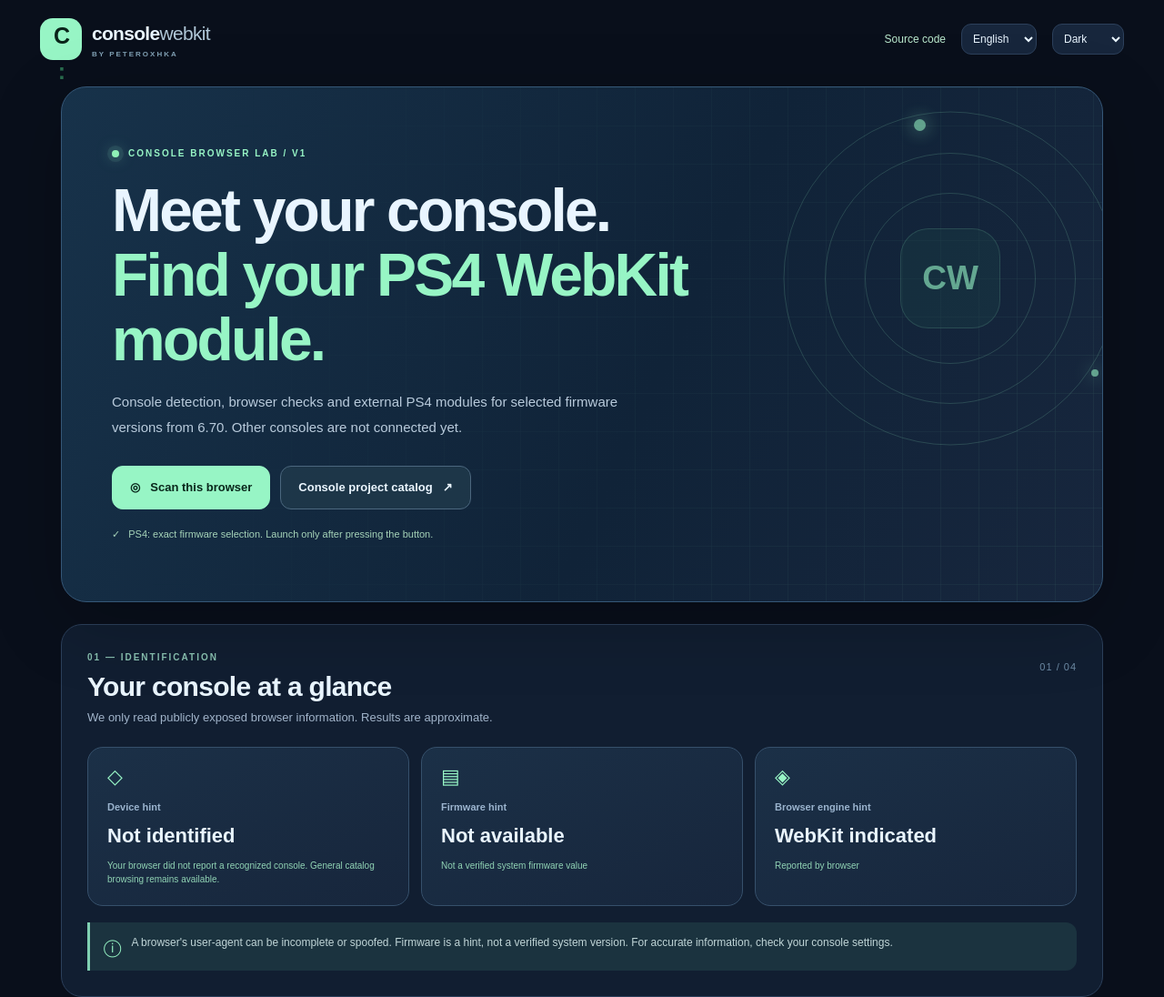
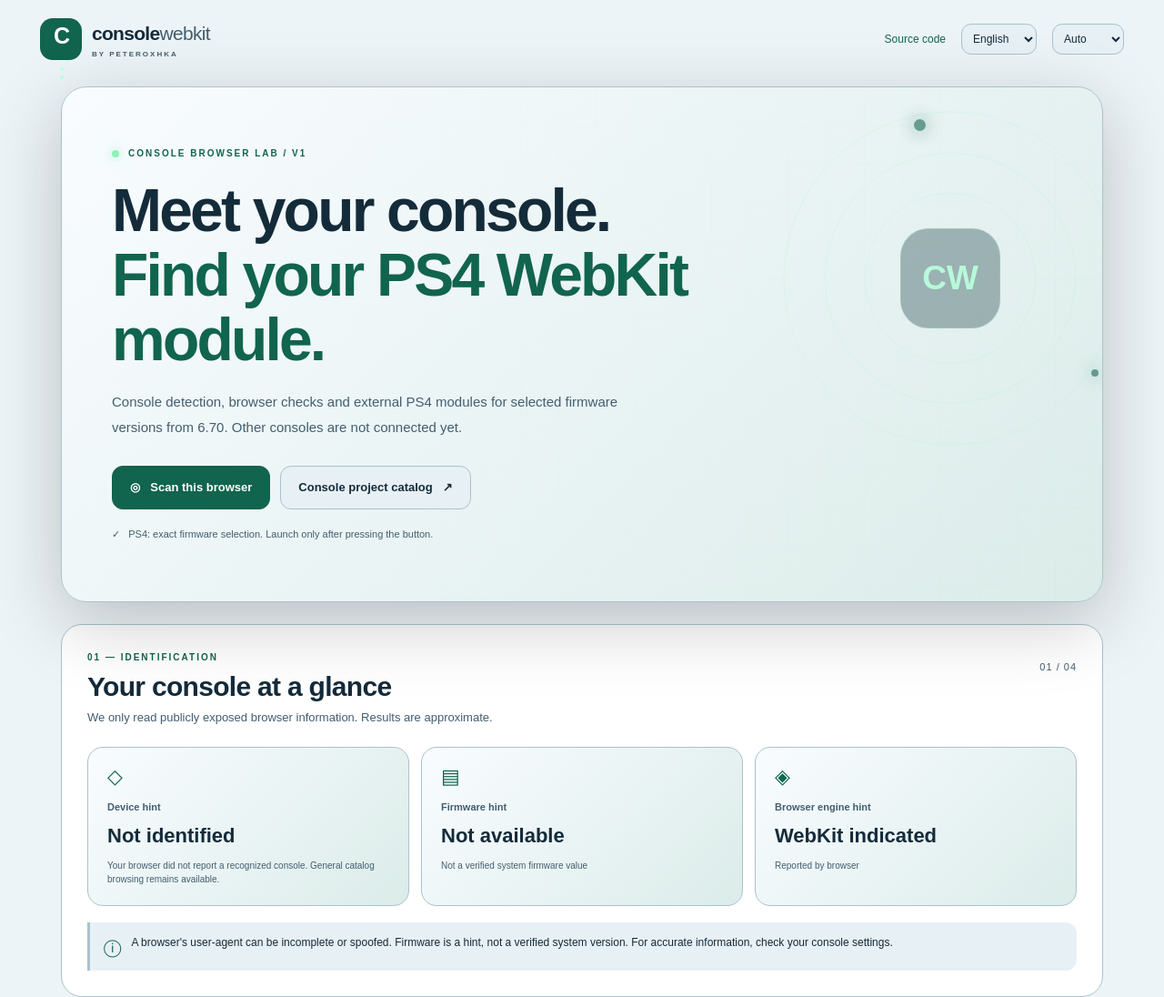
Before and after one commit to Peteroxhka/ConsoleWebKit, a plain HTML site: page index.html in a window 1280 px wide. Shown: the top 1096 px of the page at 91% size. Drawn offline with Linux system fonts and the light colour scheme.

Commit message:
Follow device color scheme in Auto theme

```diff
--- a/app.js
+++ b/app.js
@@ -109,6 +109,8 @@
  labels.ru.languageLabel="Язык";
  labels.en.themeLabel="Theme";
  labels.ru.themeLabel="Тема";
+ labels.en.themeAuto="Auto";
+ labels.ru.themeAuto="Авто";
  labels.en.themeDark="Dark";
  labels.ru.themeDark="Тёмная";
  labels.en.themeLight="Light";
@@ -228,19 +230,27 @@
   capabilities=hintCapabilities();
   drawAll();
  }
+ var systemTheme=window.matchMedia?window.matchMedia("(prefers-color-scheme: dark)"):null;
+ var themePreference;
  function setTheme(value){
-  var theme=value==="light"||value==="cosmic"?value:"dark";
+  themePreference=value==="light"||value==="cosmic"||value==="dark"?value:"auto";
+  var theme=themePreference==="auto"?(systemTheme&&systemTheme.matches?"dark":systemTheme?"light":"dark"):themePreference;
   document.documentElement.setAttribute("data-theme",theme);
-  $("theme-select").value=theme;
+  $("theme-select").value=themePreference;
   document.querySelector('meta[name="theme-color"]').setAttribute("content",
    {dark:"#090f1b",light:"#edf4f7",cosmic:"#160f2b"}[theme]);
-  try{window.localStorage.setItem("consolewebkit-theme",theme);}catch(ignore){}
+  try{window.localStorage.setItem("consolewebkit-theme",themePreference);}catch(ignore){}
  }
  $("locale-select").onchange=function(){setLang(this.value);};
  $("theme-select").onchange=function(){setTheme(this.value);};
  var savedTheme;
  try{savedTheme=window.localStorage.getItem("consolewebkit-theme");}catch(ignore){}
  setTheme(savedTheme);
+ function updateSystemTheme(){if(themePreference==="auto")setTheme("auto");}
+ if(systemTheme){
+  if(systemTheme.addEventListener)systemTheme.addEventListener("change",updateSystemTheme);
+  else if(systemTheme.addListener)systemTheme.addListener(updateSystemTheme);
+ }
  $("refresh-scan").onclick=function(){manualModel="";manualFirmware="";$("manual-firmware").value="";scan();};
  $("show-manual").onclick=function(){
   var panel=$("manual-panel"),open=panel.hidden;
--- a/index.html
+++ b/index.html
@@ -11,7 +11,7 @@
   <script defer src="./lib/console-detect.js?v=e2c0fde65b6c"></script>
   <script defer src="./lib/ps4-launcher.js?v=e2c0fde65b6c"></script>
   <script defer src="./lib/community-projects.js?v=e2c0fde65b6c"></script>
-  <script defer src="./app.js?v=e2c0fde65b6c"></script>
+  <script defer src="./app.js?v=f7e4aa20960d"></script>
 </head>
 <body>
   <a href="#main" class="skip-link">Skip to content</a>
@@ -24,6 +24,7 @@
         <option value="en">English</option><option value="ru">Русский</option>
       </select>
       <select id="theme-select" class="locale-toggle" aria-label="Theme">
+        <option value="auto" data-i18n="themeAuto">Auto</option>
         <option value="dark" data-i18n="themeDark">Dark</option>
         <option value="light" data-i18n="themeLight">Light</option>
         <option value="cosmic" data-i18n="themeCosmic">Cosmic</option>
```
